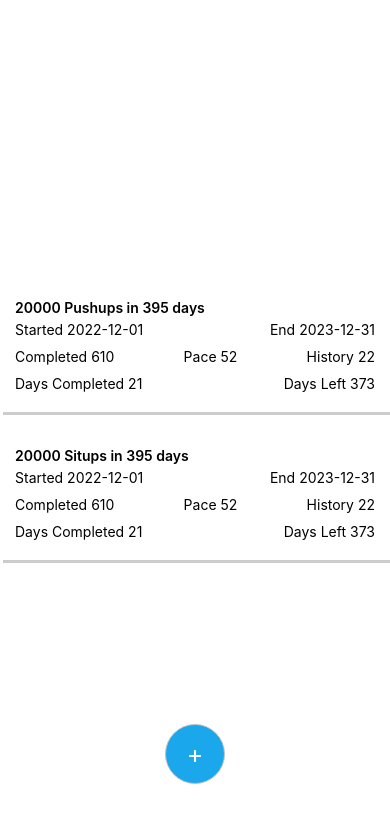
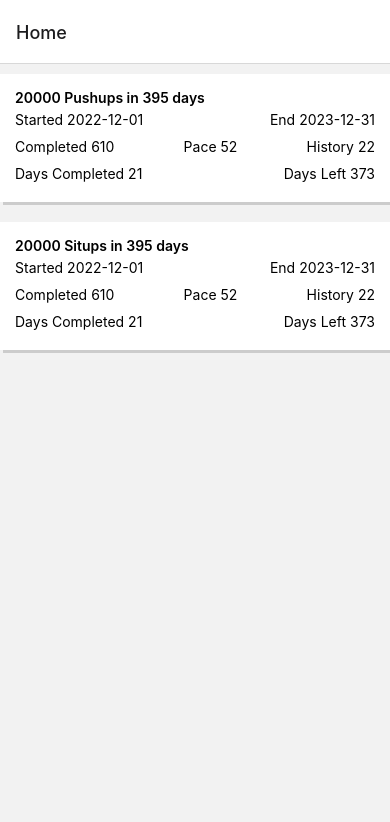
Before and after one commit to emmett/taskrexpo, a React Native app: screen / in a window 390 px wide. Shown: the top 822 px of the page. Built offline with nearby package versions, Linux system fonts and the light colour scheme.

Commit message:
Added navigation routes

```diff
--- a/App.js
+++ b/App.js
@@ -1,65 +1,33 @@
-import React, { Component } from 'react'
-import { Modal, Platform, KeyboardAvoidingView, TouchableOpacity, StyleSheet, View, Dimensions, Text, SafeAreaView } from 'react-native';
+import * as React from 'react';
+import { View, Text } from 'react-native';
+import { NavigationContainer } from '@react-navigation/native';
+import { createNativeStackNavigator } from '@react-navigation/native-stack';
+import { Data } from "./data/data.js"
 import TaskList from './components/taskList';
-import { Data }from './data/data'
 
-//Set the width to screen sizes for resizeing
-const {width, height} = Dimensions.get('screen')
 
-// Render the right actions
-
-export default function App() {
+function DetailsScreen() {
   return (
-    <View style={styles.container}>
-      <SafeAreaView/>
-      <TaskList data={Data} />
-      <KeyboardAvoidingView behavior={Platform.OS === 'ios' ? "padding" : "height"} style={styles.addTaskWrapper}>
-        <TouchableOpacity>
-          <View style={styles.addWrapper}>
-            <Text style={styles.addText}>+</Text>
-          </View>
-        </TouchableOpacity>
-
-      </KeyboardAvoidingView>
+    <View style={{ flex: 1, alignItems: 'center', justifyContent: 'center' }}>
+      <Text>Details Screen</Text>
     </View>
   );
 }
 
-const styles = StyleSheet.create({
-  container: {
-    flex: 1,
-    backgroundColor: '#fff',
-    justifyContent: 'center',
-  },
-  item: {
-    padding: 15,
-    backgroundColor: "#ffffff",
-    shadowColor: "#cccccc",
-    shadowOffset: {width: 3, height: 3},
-    marginVertical: 10,
-    shadowOpacitcy: .9
-  },
-  addTaskWrapper: {
-    position: "absolute",
-    bottom: 60,
-    width: "100%",
-    flexDirection: 'row',
-    justifyContent: 'space-around',
-    alignItems: 'center'
-  },
-  addText: {
-    fontSize: 25,
-    color: "#FFF",
-  },
-  addWrapper: {
-    backgroundColor: "#1AA7EC",
-    width: 60,
-    height: 60,
-    padding: 15,
-    borderRadius: 60,
-    borderWidth: 1,
-    borderColor: "#C0C0C0",
-    justifyContent: 'center',
-    alignItems: 'center'
-  }
-});
+const Stack = createNativeStackNavigator();
+
+function App() {
+
+  return (
+    <NavigationContainer>
+      <Stack.Navigator initialRouteName="Home">
+        <Stack.Screen name="Home" >
+          {(props) => <TaskList {...props} Data={Data} />}
+        </Stack.Screen>
+        <Stack.Screen name="Details" component={DetailsScreen} />
+      </Stack.Navigator>
+    </NavigationContainer>
+  );
+}
+
+export default App;
--- a/components/taskList.js
+++ b/components/taskList.js
@@ -3,7 +3,7 @@ import { FlatList, View} from 'react-native';
 
 
 export default function TaskList(props) {
-    let tasks = props.data
+    let tasks = props.Data
 
     return (
       <View>
```
Also changed, not shown: components/addTask.js (added, +11 -0 lines), components/taskDetails.js (added, +11 -0 lines), components/taskInput.js (added, +129 -0 lines).
